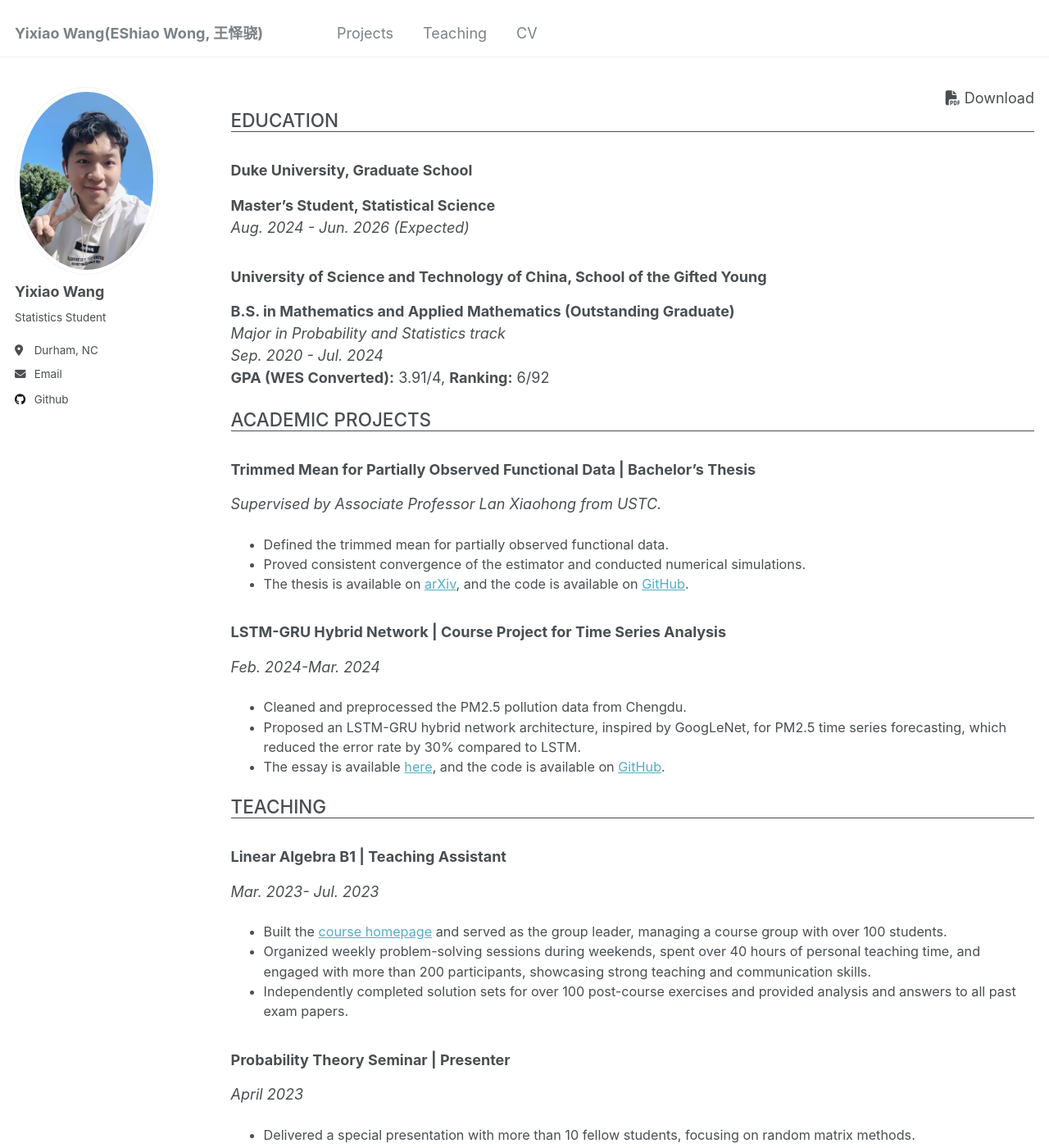
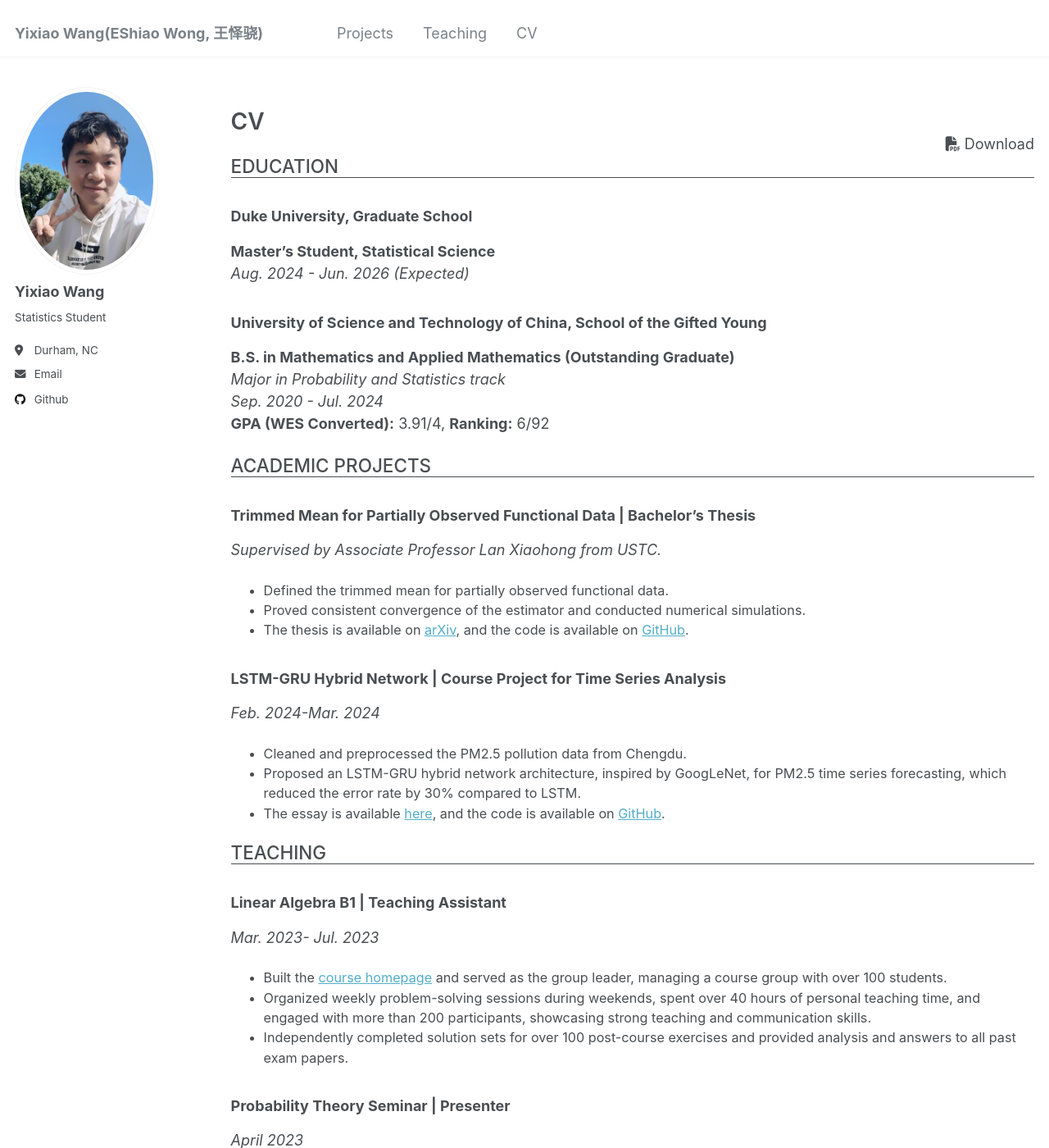
Before and after one commit to Yixiao-Wang-Stats/Yixiao-Wang-Stats.github.io, a Jekyll site: the page built from _pages/cv.md, in a window 1280 px wide and 1400 px high. Shown: the whole window at 82% size. Built offline with Jekyll 4.4.1, drawn with Linux system fonts in a browser that asks for light colours; nearby versions of some CDN libraries; library files that are not in the unit come from our copies; a script that is not in the unit is left out.

Commit message:
Update cv.css

```diff
--- a/assets/css/cv.css
+++ b/assets/css/cv.css
@@ -1,5 +1,5 @@
 .page__title {
-  display: none;
+  display: CV;
 }
 
 #as_pdf {
```
